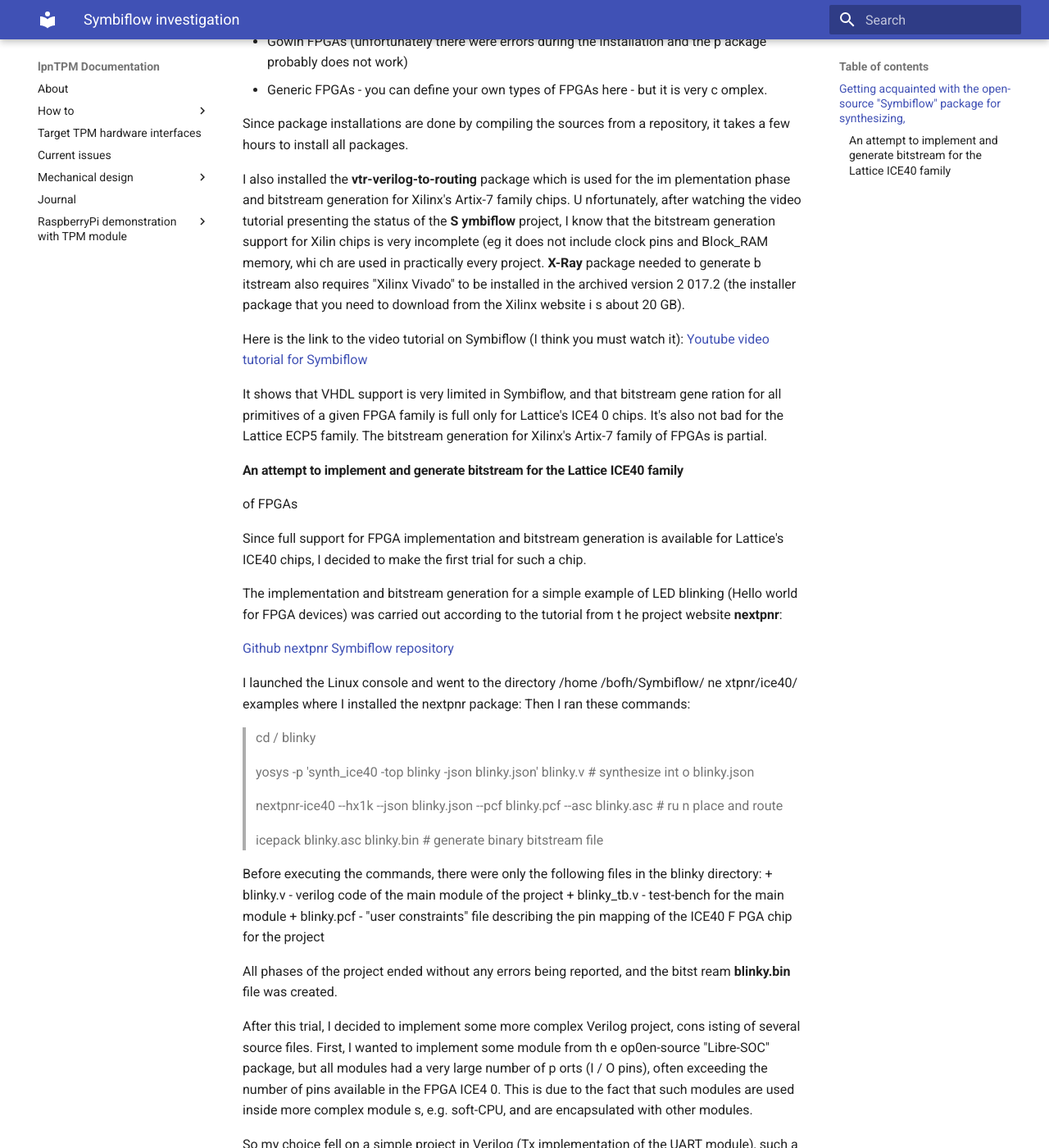
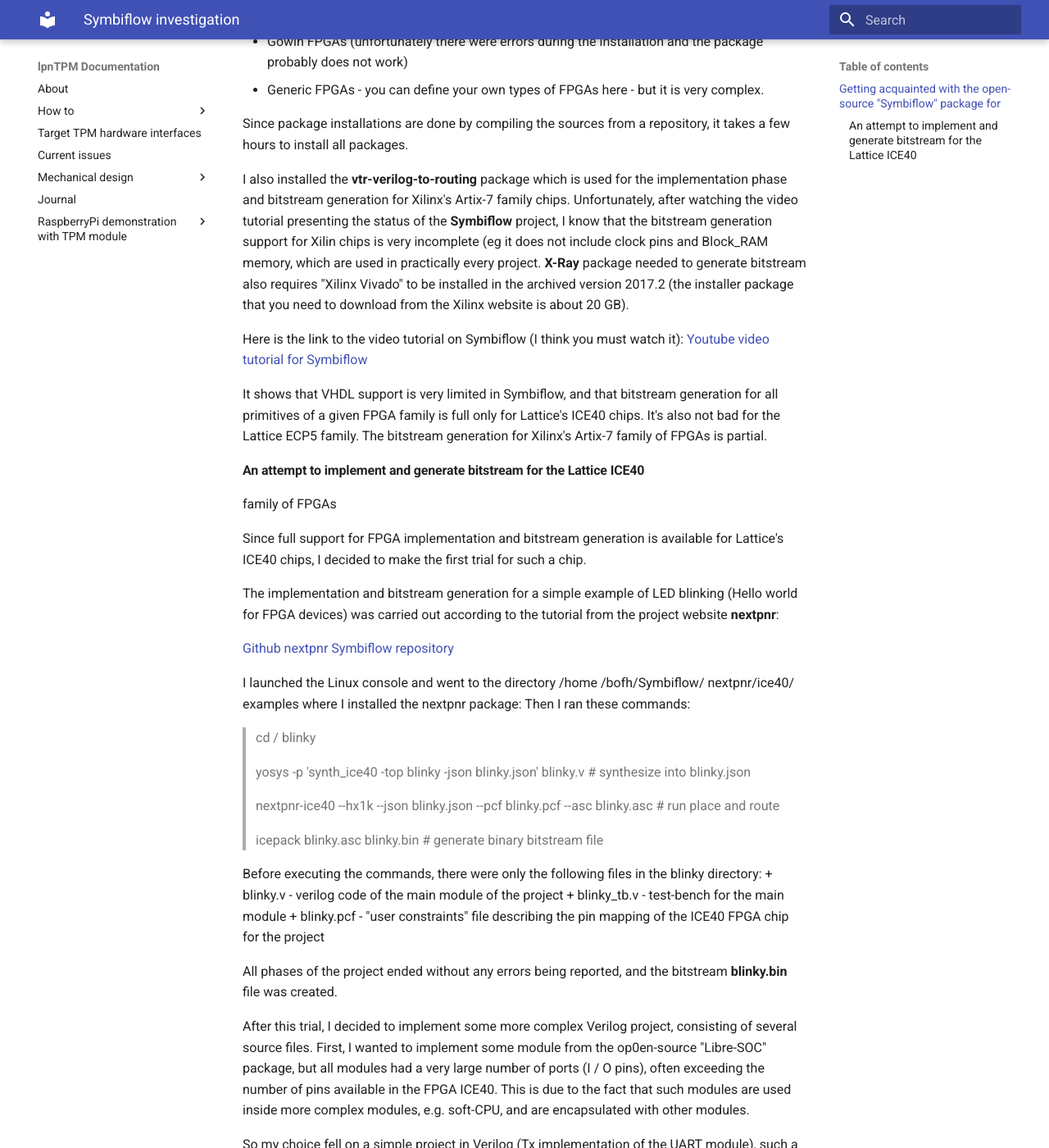
Before and after one commit to lpn-plant/lpntpm-docs, an MkDocs documentation site: the page built from docs/symbiflow_investigation.md, in a window 1280 px wide and 1400 px high, scrolled down 999 px. Shown: the whole window at 82% size. Built offline with MkDocs 1.6.1 and Material for MkDocs 9.7.7, drawn with Linux system fonts in a browser that asks for light colours; some of the changed text lies outside the part shown.

Commit message:
docs/symbiflow_investigation.md: lines wrap to 80 column corrected
Signed-off-by: Maciej Gabryelski <maciej.gabryelski@3mdeb.com>

```diff
--- a/docs/symbiflow_investigation.md
+++ b/docs/symbiflow_investigation.md
@@ -36,81 +36,83 @@
 
 + Lattice ICE40 (low resource FPGAs)
 + Lattice ECP5 (medium-sized FPGAs - equivalent to Xilinx's Artix-7 family)
-+ Gowin FPGAs (unfortunately there were errors during the installation and the p
-ackage probably does not work)
-+ Generic FPGAs - you can define your own types of FPGAs here - but it is very c
-omplex.
++ Gowin FPGAs (unfortunately there were errors during the installation and the
+package probably does not work)
++ Generic FPGAs - you can define your own types of FPGAs here - but it is very
+complex.
 
-Since package installations are done by compiling the sources from a repository,
- it takes a few hours to install all packages.
+Since package installations are done by compiling the sources from a
+repository, it takes a few hours to install all packages.
 
-I also installed the **vtr-verilog-to-routing** package which is used for the im
-plementation phase and bitstream generation for Xilinx's Artix-7 family chips. U
-nfortunately, after watching the video tutorial presenting the status of the **S
-ymbiflow** project, I know that the bitstream generation support for Xilin chips
- is very incomplete (eg it does not include clock pins and Block_RAM memory, whi
-ch are used in practically every project. **X-Ray** package needed to generate b
-itstream also requires "Xilinx Vivado" to be installed in the archived version 2
-017.2 (the installer package that you need to download from the Xilinx website i
-s about 20 GB).
+I also installed the **vtr-verilog-to-routing** package which is used for the
+implementation phase and bitstream generation for Xilinx's Artix-7 family
+chips. Unfortunately, after watching the video tutorial presenting the status
+of the **Symbiflow** project, I know that the bitstream generation support for
+Xilin chips is very incomplete (eg it does not include clock pins and Block_RAM
+memory, which are used in practically every project. **X-Ray** package needed
+to generate bitstream also requires "Xilinx Vivado" to be installed in the
+archived version 2017.2 (the installer package that you need to download from
+the Xilinx website is about 20 GB).
 
-Here is the link to the video tutorial on Symbiflow (I think you must watch it):
-[Youtube video tutorial for Symbiflow](https://www.youtube.com/watch?v=-xyAauPa_
-_s)
+Here is the link to the video tutorial on Symbiflow (I think you must watch
+it):
+[Youtube video tutorial for
+Symbiflow](https://www.youtube.com/watch?v=-xyAauPa__s)
 
-It shows that VHDL support is very limited in Symbiflow, and that bitstream gene
-ration for all primitives of a given FPGA family is full only for Lattice's ICE4
-0 chips. It's also not bad for the Lattice ECP5 family. The bitstream generation
- for Xilinx's Artix-7 family of FPGAs is partial.
+It shows that VHDL support is very limited in Symbiflow, and that bitstream
+generation for all primitives of a given FPGA family is full only for Lattice's
+ICE40 chips. It's also not bad for the Lattice ECP5 family. The bitstream
+generation for Xilinx's Artix-7 family of FPGAs is partial.
 
-#### An attempt to implement and generate bitstream for the Lattice ICE40 family
- of FPGAs
+#### An attempt to implement and generate bitstream for the Lattice ICE40
+family of FPGAs
 
-Since full support for FPGA implementation and bitstream generation is available
- for Lattice's ICE40 chips, I decided to make the first trial for such a chip.
+Since full support for FPGA implementation and bitstream generation is
+available for Lattice's ICE40 chips, I decided to make the first trial for such
+a chip.
 
-The implementation and bitstream generation for a simple example of LED blinking
- (Hello world for FPGA devices) was carried out according to the tutorial from t
-he project website **nextpnr**:
+The implementation and bitstream generation for a simple example of LED
+blinking (Hello world for FPGA devices) was carried out according to the
+tutorial from the project website **nextpnr**:
 
 [Github nextpnr Symbiflow repository](https://github.com/SymbiFlow/nextpnr)
 
-I launched the Linux console and went to the directory /home /bofh/Symbiflow/ ne
-xtpnr/ice40/ examples where I installed the nextpnr package:
+I launched the Linux console and went to the directory /home /bofh/Symbiflow/
+nextpnr/ice40/ examples where I installed the nextpnr package:
 Then I ran these commands:
 
 > cd / blinky
 >
-> yosys -p 'synth_ice40 -top blinky -json blinky.json' blinky.v # synthesize int
-o blinky.json
+> yosys -p 'synth_ice40 -top blinky -json blinky.json' blinky.v # synthesize
+into blinky.json
 >
-> nextpnr-ice40 --hx1k --json blinky.json --pcf blinky.pcf --asc blinky.asc # ru
-n place and route
+> nextpnr-ice40 --hx1k --json blinky.json --pcf blinky.pcf --asc blinky.asc #
+run place and route
 >
 > icepack blinky.asc blinky.bin # generate binary bitstream file
 
-Before executing the commands, there were only the following files in the blinky
- directory:
+Before executing the commands, there were only the following files in the
+blinky directory:
 + blinky.v - verilog code of the main module of the project
 + blinky_tb.v - test-bench for the main module
-+ blinky.pcf - "user constraints" file describing the pin mapping of the ICE40 F
-PGA chip for the project
++ blinky.pcf - "user constraints" file describing the pin mapping of the ICE40
+FPGA chip for the project
 
-All phases of the project ended without any errors being reported, and the bitst
-ream **blinky.bin** file was created.
+All phases of the project ended without any errors being reported, and the
+bitstream **blinky.bin** file was created.
 
-After this trial, I decided to implement some more complex Verilog project, cons
-isting of several source files. First, I wanted to implement some module from th
-e op0en-source "Libre-SOC" package, but all modules had a very large number of p
-orts (I / O pins), often exceeding the number of pins available in the FPGA ICE4
-0. This is due to the fact that such modules are used inside more complex module
-s, e.g. soft-CPU, and are encapsulated with other modules.
+After this trial, I decided to implement some more complex Verilog project,
+consisting of several source files. First, I wanted to implement some module
+from the op0en-source "Libre-SOC" package, but all modules had a very large
+number of ports (I / O pins), often exceeding the number of pins available in
+the FPGA ICE40. This is due to the fact that such modules are used inside more
+complex modules, e.g. soft-CPU, and are encapsulated with other modules.
 
 So my choice fell on a simple project in Verilog (Tx implementation of the UART
-module), such a project after bitstream generation can be tested on a physical F
-PGA set with the Lattice ICE40 chip. Besides, this project was once implemented
-on the "Elbert v.2" set with the Xilinx Spartan-3A chip and I have the "ISE 14.7
-" project for it
+module), such a project after bitstream generation can be tested on a physical
+FPGA set with the Lattice ICE40 chip. Besides, this project was once
+implemented on the "Elbert v.2" set with the Xilinx Spartan-3A chip and I have
+the "ISE 14.7" project for it
 
 The project consists of several source files:
 + txstr.v - the main module of the project
@@ -144,14 +146,15 @@
 
 > icepack txstr.asc txstr.bin
 
-Based on the results of the implementation phase, it created a binary FPGA confi
-guration file named **txstr.bin**.
+Based on the results of the implementation phase, it created a binary FPGA
+configuration file named **txstr.bin**.
 
-As you can see, for Lattice's ICE40 FPGAs, you can implement a simple Verilog-ba
-sed FPGA design using the **Symbiflow** tools.
+As you can see, for Lattice's ICE40 FPGAs, you can implement a simple
+Verilog-based FPGA design using the **Symbiflow** tools.
 
-I also checked the operation of the Verilog language simulator called **Verilato
-r** - for this purpose I used a bench test from the first example of being able
-to use an LED diode. The simulator worked correctly. I have used Verilator in th
-e past and I know how to use it to generate a VCD file with simulation timing di
-agrams, which can then be analyzed with the "GTKWave" program.
+I also checked the operation of the Verilog language simulator called
+**Verilator** - for this purpose I used a bench test from the first example of
+being able to use an LED diode. The simulator worked correctly. I have used
+Verilator in the past and I know how to use it to generate a VCD file with
+simulation timing diagrams, which can then be analyzed with the "GTKWave"
+program.
```
Also changed, not shown: other parts of docs/symbiflow_investigation.md (+25 -25 lines).
